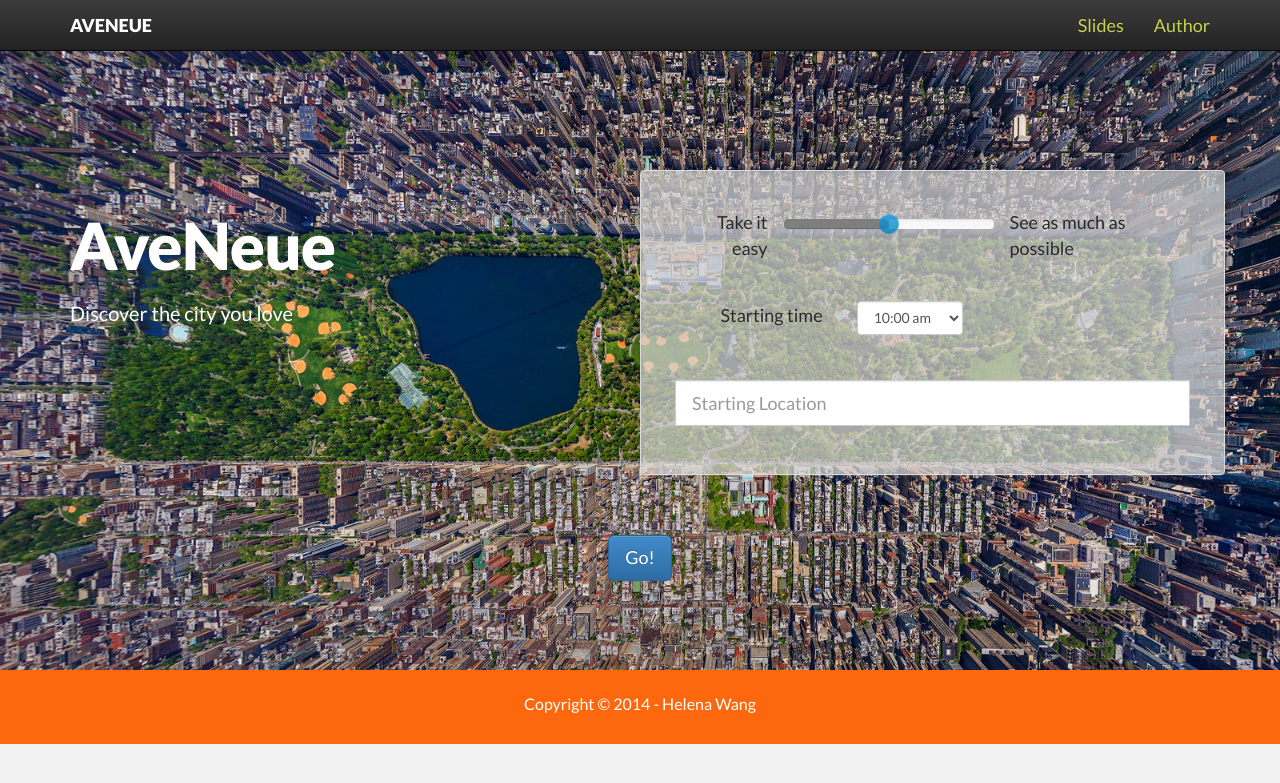
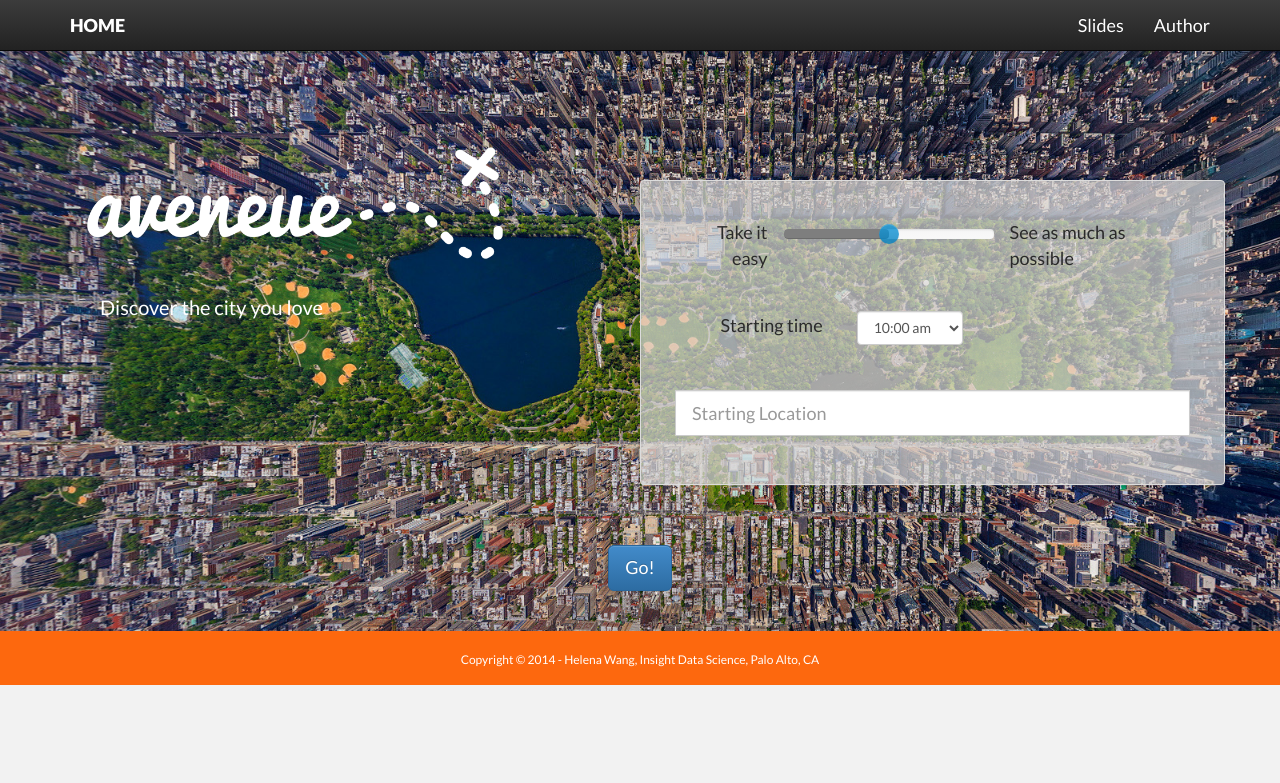
Before and after one commit to helenaxwang/AveNeue, a Flask app: page / in a window 1280 px wide. Shown: the top 783 px of the page. Run offline with Flask 2, Linux system fonts and the light colour scheme; some libraries are stand-ins or nearby versions.

Commit message:
tweaked landing page layout

```diff
--- a/flask_site/app/static/css/style.css
+++ b/flask_site/app/static/css/style.css
@@ -2,7 +2,7 @@
 @import url('http://fonts.googleapis.com/css?family=Lato:400,300,700,900');
 
 body {
-  background-color: #f2f2f2;
+    background-color: #f2f2f2;
     font-family: 'Lato', sans-serif;
     font-weight: 500;
     font-size: 18px;
@@ -32,7 +32,7 @@ h4 {
 }
 
 p {
-    margin-bottom: 20px;
+    margin-bottom: 10px;
     font-size: 16px;
 }
 
@@ -63,7 +63,8 @@ a:after {
     transition: color 0.1s ease-in, background 0.1s ease-in;
 }
 .navbar-inverse .navbar-nav > li > a {
-    color: #c6d550;
+    /*color: #c6d550;*/
+    color: #fff;
 }
 
 .alignleft {
@@ -100,7 +101,6 @@ form.signup input.form-control:focus {
 
 
 /* Nav */
-
 a.navbar-brand {
 	color: #fff !important;
 	font-weight: 900;
@@ -113,13 +113,14 @@ a.navbar-brand:hover {
 /* Header */
 
 #header {
-	background-color: #444;
+	/*background-color: #444;*/
+  background-color: #2E2E2E;
 	background: url(../img/main-bg.jpg) no-repeat center top;
-	margin-top: -20px;
-	padding-top: 150px;
+	margin-top:  20px;
+	padding-top: 110px;
 	background-attachment: relative;
 	background-position: center center;
-	min-height: 650px;
+	min-height: 100%;
 	width: 100%;
 
     -webkit-background-size: 100%;
@@ -147,6 +148,7 @@ a.navbar-brand:hover {
 h2.subtitle {
 	color: #fff;
 	font-size: 20px;
+  margin-left: 30px;
 }
 
 /* slide */
@@ -161,6 +163,7 @@ h2.subtitle {
   text-align: center;
   list-style: none;
 }
+
 .carousel-indicators li {
   display: inline-block;
   width: 10px;
@@ -173,6 +176,7 @@ h2.subtitle {
   border: 1px solid #fff;
   border-radius: 10px;
 }
+
 .carousel-indicators .active {
   width: 12px;
   height: 12px;
@@ -183,10 +187,12 @@ h2.subtitle {
 /* footer */
 #footer {
 	background: #fd680e;
-	padding: 20px 0 5px;
+	padding: 15px 0 0px;
+  /*margin-bottom: -20px;*/
 }
 
 p.copyright {
 	color: #fff;
 	text-align: center;
+  font-size: 12px;
 }
--- a/flask_site/app/templates/index.html
+++ b/flask_site/app/templates/index.html
@@ -5,7 +5,7 @@
     <!-- <link href="../static/css/bootstrap.min.css" rel="stylesheet"> -->
 
     <!-- core CSS -->
-    <link href="static/starter-template.css" rel="stylesheet">
+    <!-- <link href="static/starter-template.css" rel="stylesheet"> -->
     <!--  <link href="static/bower_components/bootstrap/dist/css/bootstrap.min.css" rel="stylesheet"> -->
     <link href="static/css/bootstrap-slider.css" rel="stylesheet">
     <!-- <link type="text/css" href="static/css/bootstrap.min.css" /> -->
@@ -18,6 +18,10 @@
 		.container {
 			min-width: 640px;
 		}
+
+    .sidegroup {
+      margin-top: 50px;
+    }
 
     .borderless tbody tr td, .borderless thead tr th{
       border: none;
@@ -66,20 +70,18 @@
 
     <div class="row">
 
-      <div class="col-lg-6">
-        <h1> AveNeue </h1>
+      <div class="col-lg-5 col-lg-offset-0.5">
+        <img src="static/img/aveneue_logo_md.png" width="450"> </img>
         <h2 class="subtitle"> Discover the city you love </h2>
       </div>
 
-      <div class="col-lg-6 col-lg-offset-0.5 well">
-
+      <div class="col-lg-6 col-lg-offset-1 sidegroup well">
       <!-- Sliders   -->
       <!-- <div class='col-md-12'> -->
       <div class="form-group">
         <div class='col-md-12'>
-         <!-- <div class="well">  -->
           <table class="table borderless">
-<!--             <tr>
+          <!--<tr>
               <td align="right">Off the beaten path</td>
               <td><input id="pop_req" name="pop_req" data-slider-id='slider' class='span2' type="text"
                   data-slider-min="0" data-slider-max="10" data-slider-step="1" data-slider-value="5"/>
@@ -116,7 +118,7 @@
             </select>
           </div>
         </div>
-      <!-- </div> -->
+
         <br>
         <!-- Address location  -->
         <div class='col-md-12'>
@@ -147,7 +149,6 @@
 
       </div> <!-- <div class="form-group"> -->
       </div> <!-- /<div class="col-lg-6 col-lg-offset-0.5"> -->
-
     </div> <!-- /row  -->
 
     <!-- Go button  -->
@@ -162,13 +163,11 @@
 </div>
 
 <div id="footer">
-  <div class="container">
     <div class="row">
       <div class="col-lg-6 col-lg-offset-3">
-          <p class="copyright"> Copyright &copy; 2014 - Helena Wang </p>
+          <p class="copyright"> Copyright &copy; 2014 - Helena Wang, Insight Data Science, Palo Alto, CA</p>
       </div>
     </div>
-  </div>
 </div>
 
 {% endblock %}
@@ -212,7 +211,6 @@
 
         });
 
-
 	    	$('#pop_req').slider({
           	formatter: function(value) {
             	return value;
@@ -235,6 +233,7 @@
     </script>
 
     <script src="https://maps.googleapis.com/maps/api/js?v=3.exp&libraries=places"></script>
+
     <script>
     //autocomplete for startingLocation
     var input = /** @type {HTMLInputElement} */(
--- a/flask_site/app/templates/layout/base.html
+++ b/flask_site/app/templates/layout/base.html
@@ -33,7 +33,7 @@
             <span class="icon-bar"></span>
             <span class="icon-bar"></span>
           </button>
-          <a class="navbar-brand" href="#"> AveNeue </a>
+          <a class="navbar-brand" href="/index"> Home </a>
         </div>
         <div class="navbar-collapse collapse">
           <ul class="nav navbar-nav navbar-right">
```
Also changed, not shown: flask_site/app/static/img/aveneue_logo_md.png (added).
